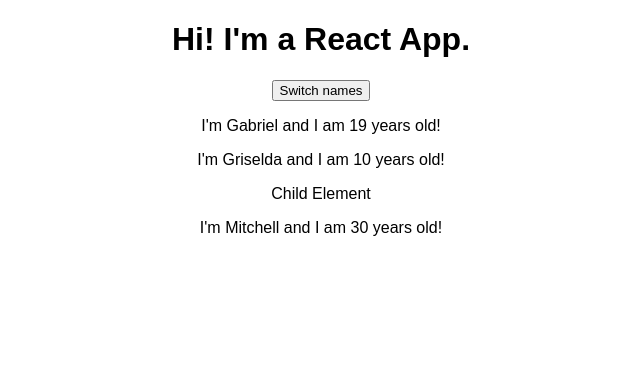
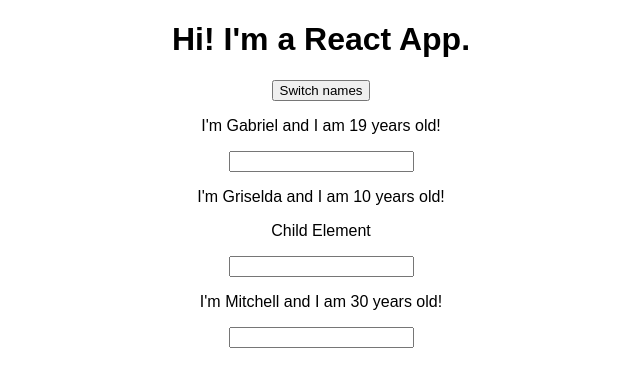
Before and after one commit to brandaogabriel7/react-complete-guide, a React (Create React App) app: page / in a window 1280 px wide. Shown: the top 386 px of the page, without its empty margins (319-959 px from the left). Built offline with nearby package versions, Linux system fonts and the light colour scheme.

Commit message:
feat: Change name to input value

```diff
--- a/src/App.js
+++ b/src/App.js
@@ -46,14 +46,20 @@ class App extends Component {
     this.setState({persons});
   }
 
+  nameChangedHandler = (event) => {
+    const persons = [...this.state.persons];
+    persons[1].name = event.target.value;
+    this.setState({persons});
+  }
+
   render() {
     return (
       <div className="App">
         <h1>Hi! I'm a React App.</h1>
         <button onClick={this.switchNamesHandler}>Switch names</button>
-        <Person name={this.state.persons[0].name} age={this.state.persons[0].age} />
-        <Person name={this.state.persons[1].name} age={this.state.persons[1].age}>Child Element</Person>
-        <Person name={this.state.persons[2].name} age={this.state.persons[2].age} />
+        <Person name={this.state.persons[0].name} age={this.state.persons[0].age} click={this.switchNamesHandler} />
+        <Person name={this.state.persons[1].name} age={this.state.persons[1].age} click={this.switchNamesHandler} changed={this.nameChangedHandler}>Child Element</Person>
+        <Person name={this.state.persons[2].name} age={this.state.persons[2].age} click={this.switchNamesHandler} />
       </div>
     );
   }
--- a/src/Person/Person.js
+++ b/src/Person/Person.js
@@ -3,8 +3,9 @@ import React from 'react';
 const person = (props) => {
     return (
         <div>
-            <p>I'm {props.name} and I am {props.age} years old!</p>
+            <p onClick={props.click}>I'm {props.name} and I am {props.age} years old!</p>
             <p>{props.children}</p>
+            <input type="text" onChange={props.changed} />
         </div>
     )
 }
```
